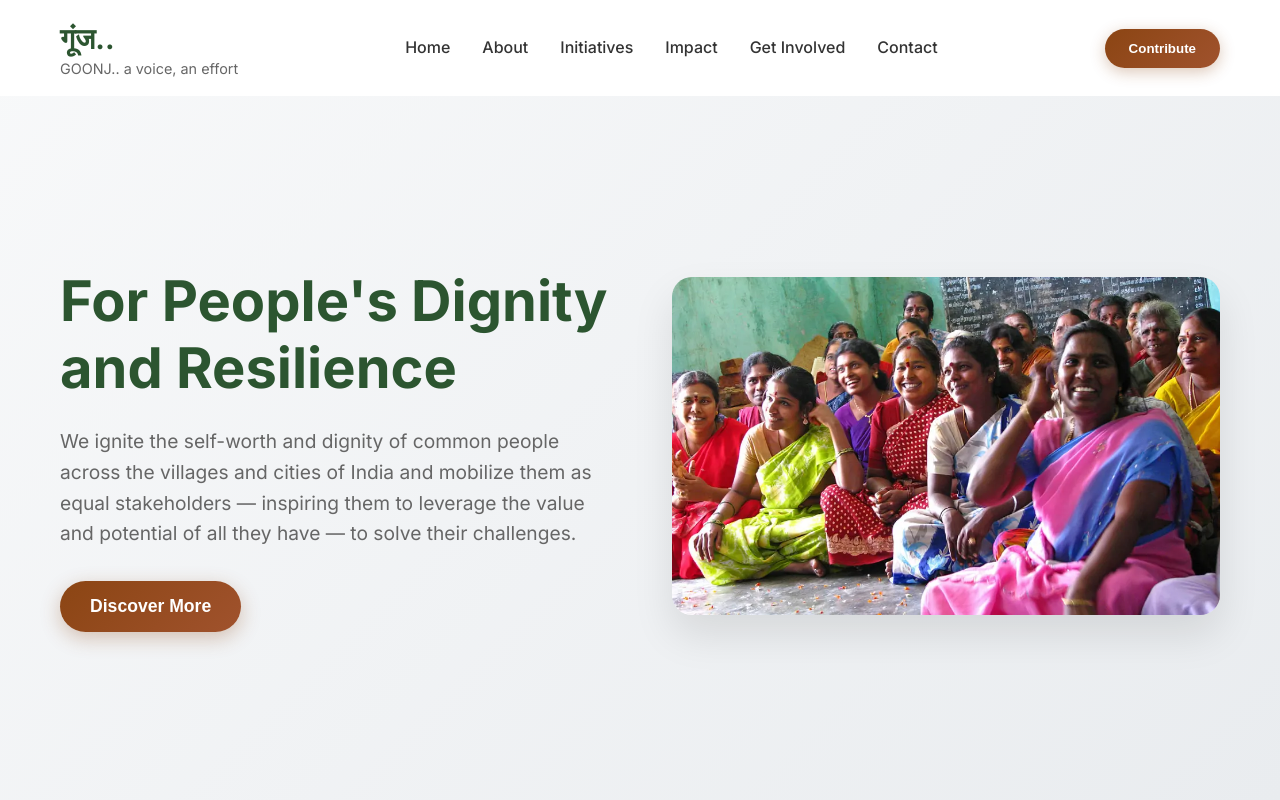
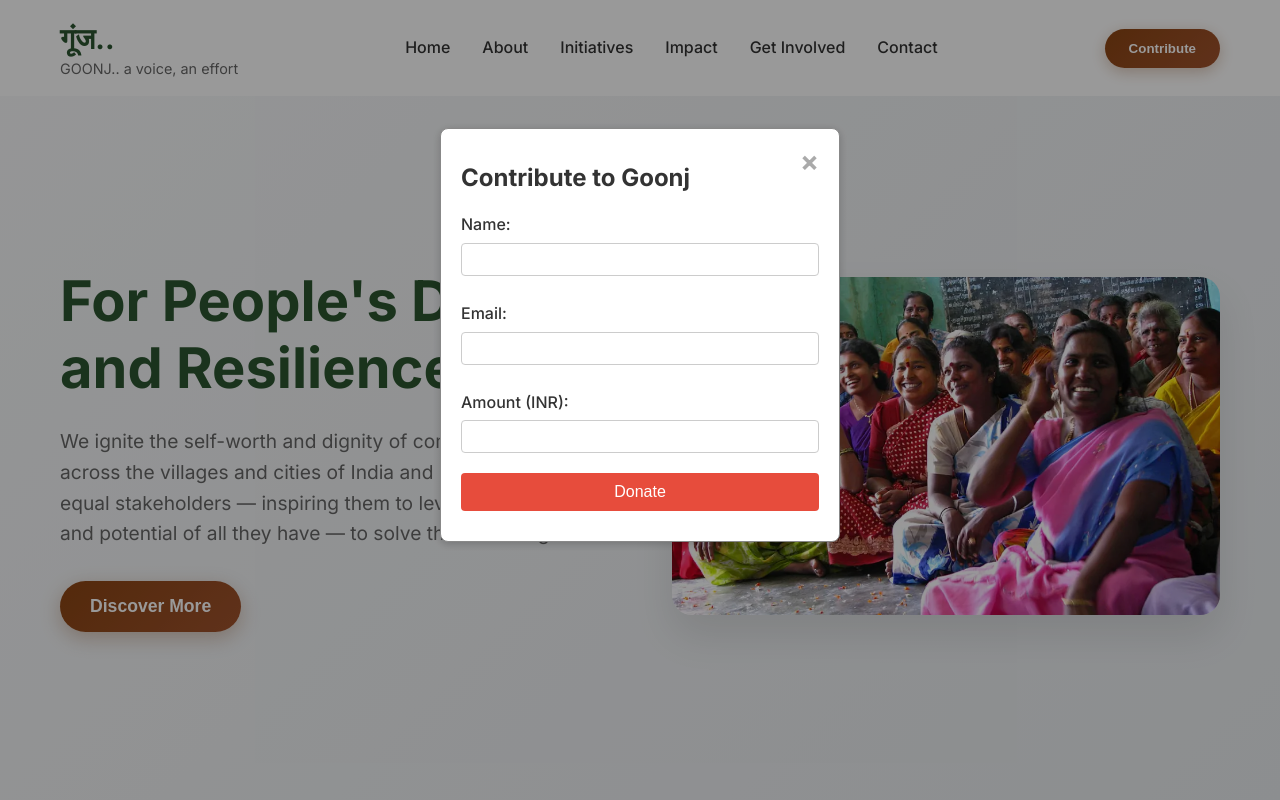
Before and after one commit to Shlok0505/Goonj_Clone, a plain HTML site: page index.html in a window 1280 px wide. Both pictures are taken after a click on the button "Contribute". Shown: the top 800 px of the page. Drawn offline with Linux system fonts and the light colour scheme.

Commit message:
modifiedlinks

```diff
--- a/index.html
+++ b/index.html
@@ -339,45 +339,16 @@
     <!-- Donation Modal -->
     <div id="donationModal" class="modal">
         <div class="modal-content">
-            <span class="close">&times;</span>
-            <h2>Donate Materials</h2>
+            <span class="close" id="closeDonationModal">&times;</span>
+            <h2>Contribute to Goonj</h2>
             <form id="donationForm">
-                <div class="form-group">
-                    <label for="donorName">Full Name</label>
-                    <input type="text" id="donorName" required>
-                </div>
-                <div class="form-group">
-                    <label for="donorEmail">Email</label>
-                    <input type="email" id="donorEmail" required>
-                </div>
-                <div class="form-group">
-                    <label for="donorPhone">Phone Number</label>
-                    <input type="tel" id="donorPhone" required>
-                </div>
-                <div class="form-group">
-                    <label for="materialType">Type of Materials</label>
-                    <select id="materialType" required>
-                        <option value="">Select material type</option>
-                        <option value="clothes">Clothes</option>
-                        <option value="books">Books & Stationery</option>
-                        <option value="household">Household Items</option>
-                        <option value="toys">Toys</option>
-                        <option value="other">Other</option>
-                    </select>
-                </div>
-                <div class="form-group">
-                    <label for="quantity">Estimated Quantity</label>
-                    <input type="text" id="quantity" placeholder="e.g., 2 bags, 10 books" required>
-                </div>
-                <div class="form-group">
-                    <label for="pickupAddress">Pickup Address</label>
-                    <textarea id="pickupAddress" rows="3" required></textarea>
-                </div>
-                <div class="form-group">
-                    <label for="preferredDate">Preferred Pickup Date</label>
-                    <input type="date" id="preferredDate" required>
-                </div>
-                <button type="submit" class="submit-btn">Schedule Pickup</button>
+                <label for="donorName">Name:</label>
+                <input type="text" id="donorName" name="donorName" required>
+                <label for="donorEmail">Email:</label>
+                <input type="email" id="donorEmail" name="donorEmail" required>
+                <label for="donationAmount">Amount (INR):</label>
+                <input type="number" id="donationAmount" name="donationAmount" min="1" required>
+                <button type="submit">Donate</button>
             </form>
         </div>
     </div>
--- a/script.js
+++ b/script.js
@@ -484,3 +484,33 @@
         });
     });
 });
+
+document.addEventListener('DOMContentLoaded', function() {
+    const contributeBtn = document.querySelector('.contribute-btn');
+    const donationModal = document.getElementById('donationModal');
+    const closeDonationModal = document.getElementById('closeDonationModal');
+    const donationForm = document.getElementById('donationForm');
+
+    if (contributeBtn && donationModal && closeDonationModal) {
+        contributeBtn.addEventListener('click', function() {
+            donationModal.style.display = 'block';
+        });
+        closeDonationModal.addEventListener('click', function() {
+            donationModal.style.display = 'none';
+        });
+        window.addEventListener('click', function(event) {
+            if (event.target === donationModal) {
+                donationModal.style.display = 'none';
+            }
+        });
+    }
+
+    if (donationForm) {
+        donationForm.addEventListener('submit', function(e) {
+            e.preventDefault();
+            alert('Thank you for your contribution!');
+            donationModal.style.display = 'none';
+            donationForm.reset();
+        });
+    }
+});
--- a/styles.css
+++ b/styles.css
@@ -663,37 +663,25 @@
 .modal {
     display: none;
     position: fixed;
-    z-index: 2000;
+    z-index: 1000;
     left: 0;
     top: 0;
     width: 100%;
     height: 100%;
-    background-color: rgba(0, 0, 0, 0.5);
-    backdrop-filter: blur(5px);
+    overflow: auto;
+    background-color: rgba(0,0,0,0.4);
 }
 
 .modal-content {
-    background-color: white;
-    margin: 5% auto;
-    padding: 2rem;
-    border-radius: 15px;
+    background-color: #fff;
+    margin: 10% auto;
+    padding: 30px 20px;
+    border: 1px solid #888;
     width: 90%;
-    max-width: 600px;
-    max-height: 80vh;
-    overflow-y: auto;
+    max-width: 400px;
+    border-radius: 8px;
+    box-shadow: 0 2px 8px rgba(0,0,0,0.2);
     position: relative;
-    animation: modalSlideIn 0.3s ease;
-}
-
-@keyframes modalSlideIn {
-    from {
-        opacity: 0;
-        transform: translateY(-50px);
-    }
-    to {
-        opacity: 1;
-        transform: translateY(0);
-    }
 }
 
 .close {
@@ -703,47 +691,46 @@
     font-weight: bold;
     cursor: pointer;
     position: absolute;
-    right: 1rem;
-    top: 1rem;
+    top: 10px;
+    right: 20px;
 }
 
-.close:hover {
+.close:hover,
+.close:focus {
     color: #000;
+    text-decoration: none;
+    cursor: pointer;
 }
 
-.modal-content h2 {
-    color: #2c5530;
-    margin-bottom: 1.5rem;
-    font-weight: 700;
-}
-
-.modal-content .form-group {
-    margin-bottom: 1rem;
-}
-
-.modal-content .form-group label {
+#donationForm label {
     display: block;
-    margin-bottom: 0.5rem;
-    color: #333;
+    margin-top: 15px;
+    margin-bottom: 5px;
     font-weight: 500;
 }
 
-.modal-content .form-group input,
-.modal-content .form-group select,
-.modal-content .form-group textarea {
+#donationForm input {
+    width: 100%;
+    padding: 8px;
+    margin-bottom: 10px;
+    border: 1px solid #ccc;
+    border-radius: 4px;
+}
+
+#donationForm button[type="submit"] {
     width: 100%;
     padding: 10px;
-    border: 2px solid #e9ecef;
-    border-radius: 8px;
-    font-size: 1rem;
-    transition: border-color 0.3s ease;
+    background: #e74c3c;
+    color: #fff;
+    border: none;
+    border-radius: 4px;
+    font-size: 16px;
+    cursor: pointer;
+    margin-top: 10px;
 }
 
-.modal-content .form-group input:focus,
-.modal-content .form-group select:focus,
-.modal-content .form-group textarea:focus {
-    outline: none;
-    border-color: #A0522D;
+#donationForm button[type="submit"]:hover {
+    background: #c0392b;
 }
 
 /* Responsive Design */
```
